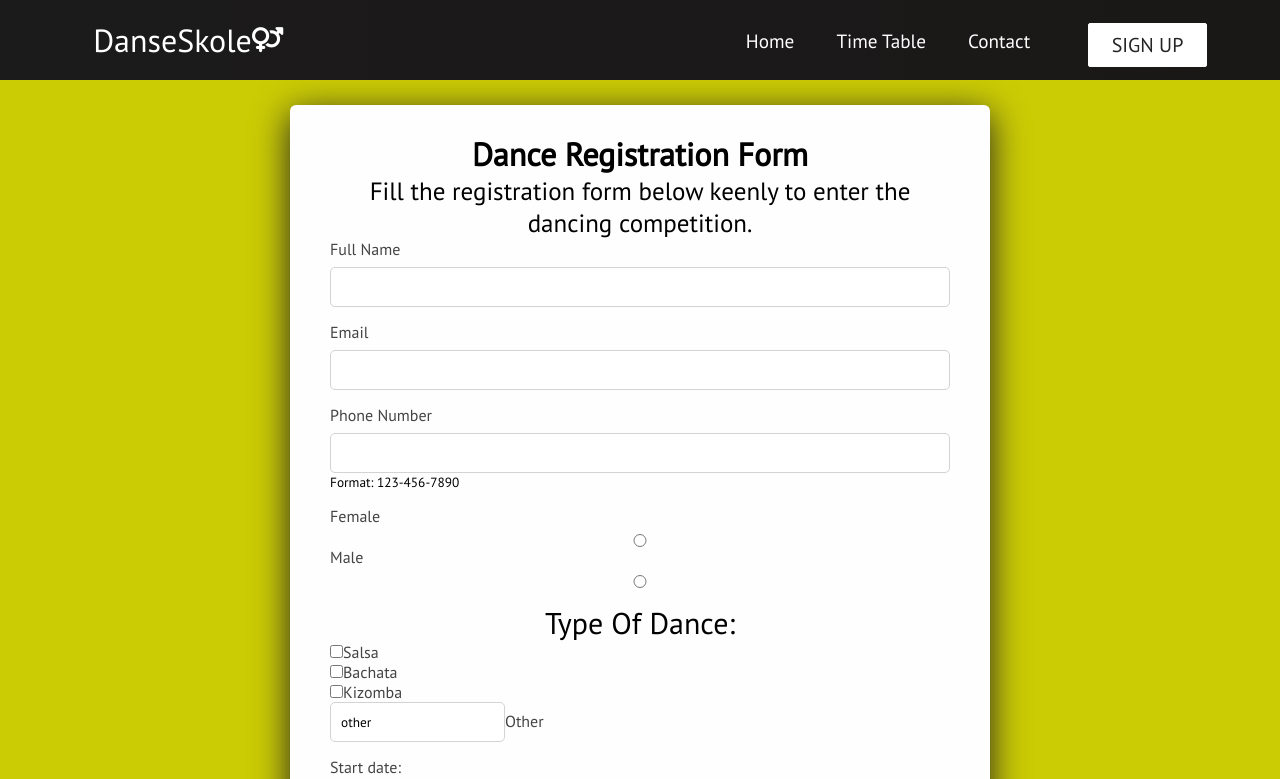
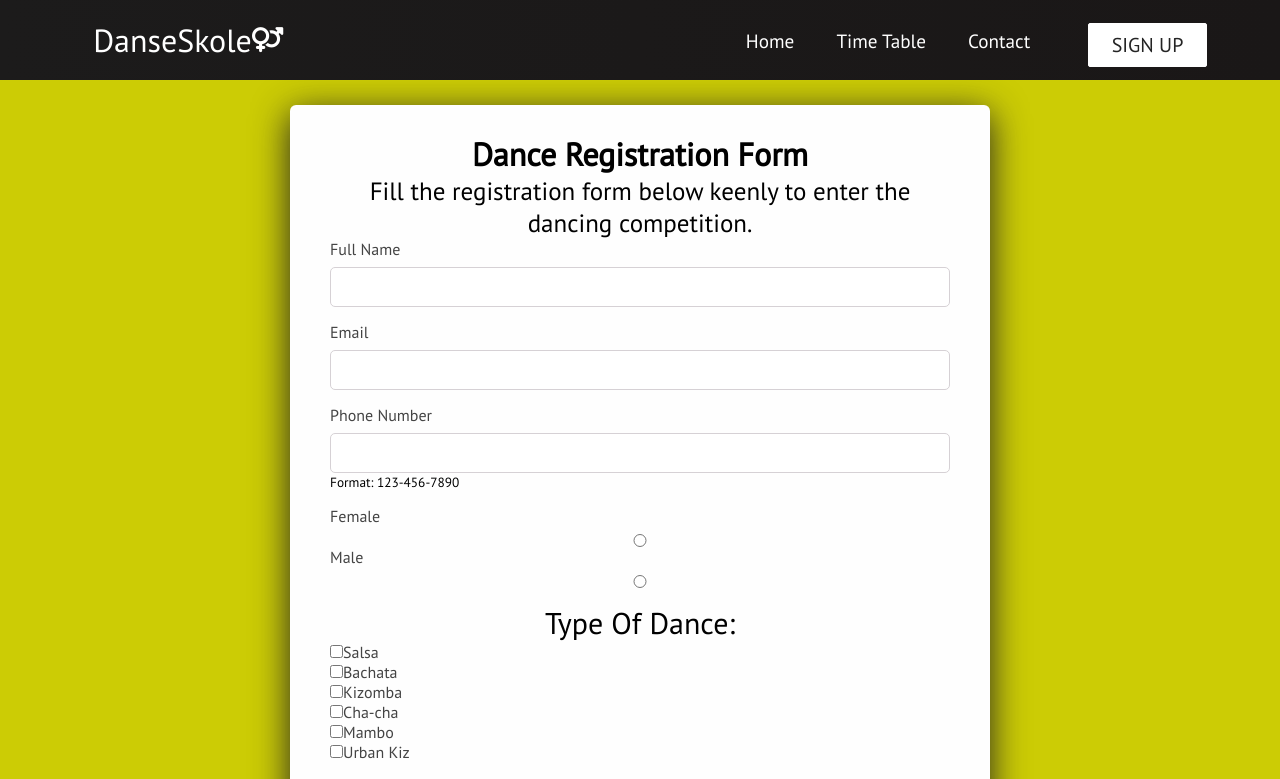
Before and after one commit to Jolanta27/Dance_Website, a React (Create React App) app: page /signup in a window 1280 px wide. Shown: the top 779 px of the page. Built offline with nearby package versions, Linux system fonts and the light colour scheme; a web font is replaced by a local one.

Commit message:
small changes in project

```diff
--- a/src/axios-users.js
+++ b/src/axios-users.js
@@ -4,4 +4,10 @@ const instance = axios.create({
 baseURL: 'https://danse-skole-default-rtdb.firebaseio.com/'
 });
 
+newUsers = () => {
+    axios.post('/users/json', users)
+    .then(response => console.log(response))
+    .catch(error => console.log(error));
+}
+
 export default instance;
--- a/src/components/Footer2.js
+++ b/src/components/Footer2.js
@@ -12,7 +12,7 @@ function Footer2 () {
                     DanceSkole<i class="fas fa-venus-mars" />
                 </Link>
             </div>
-            <small className="website-rights">DanseSkole<i class="far fa-copyright"></i> 2020 </small>
+            <small className="website-rights">DanseSkole<i class="far fa-copyright right_"></i> 2020 </small>
             <div className="social-icons">
                 <Link className="social-icon-link facebook" to="/" target="_blank" arial-label="Facebook"
                 >
--- a/src/components/SignUpForm.js
+++ b/src/components/SignUpForm.js
@@ -43,8 +43,16 @@ render() {
                         <label htmlFor="kizomba">Kizomba</label>
                         </div>
                         <div>
-                        <input type="text" id="other" name="other" value="other" />
-                        <label htmlFor="other">Other</label>
+                        <input type="checkbox" id="chacha" name="chacha" value="chacha" />
+                        <label htmlFor="chacha">Cha-cha</label>
+                        </div>
+                        <div>
+                        <input type="checkbox" id="mambo" name="mambo" value="mambo" />
+                        <label htmlFor="mambo">Mambo</label>
+                        </div>
+                        <div>
+                        <input type="checkbox" id="urbankiz" name="urbankiz" value="urbankiz" />
+                        <label htmlFor="urbankiz">Urban Kiz</label>
                         </div>
                     </div>
                     <div className="calendar">
```
Also changed, not shown: src/components/Contact.css (line endings or trailing spaces).
